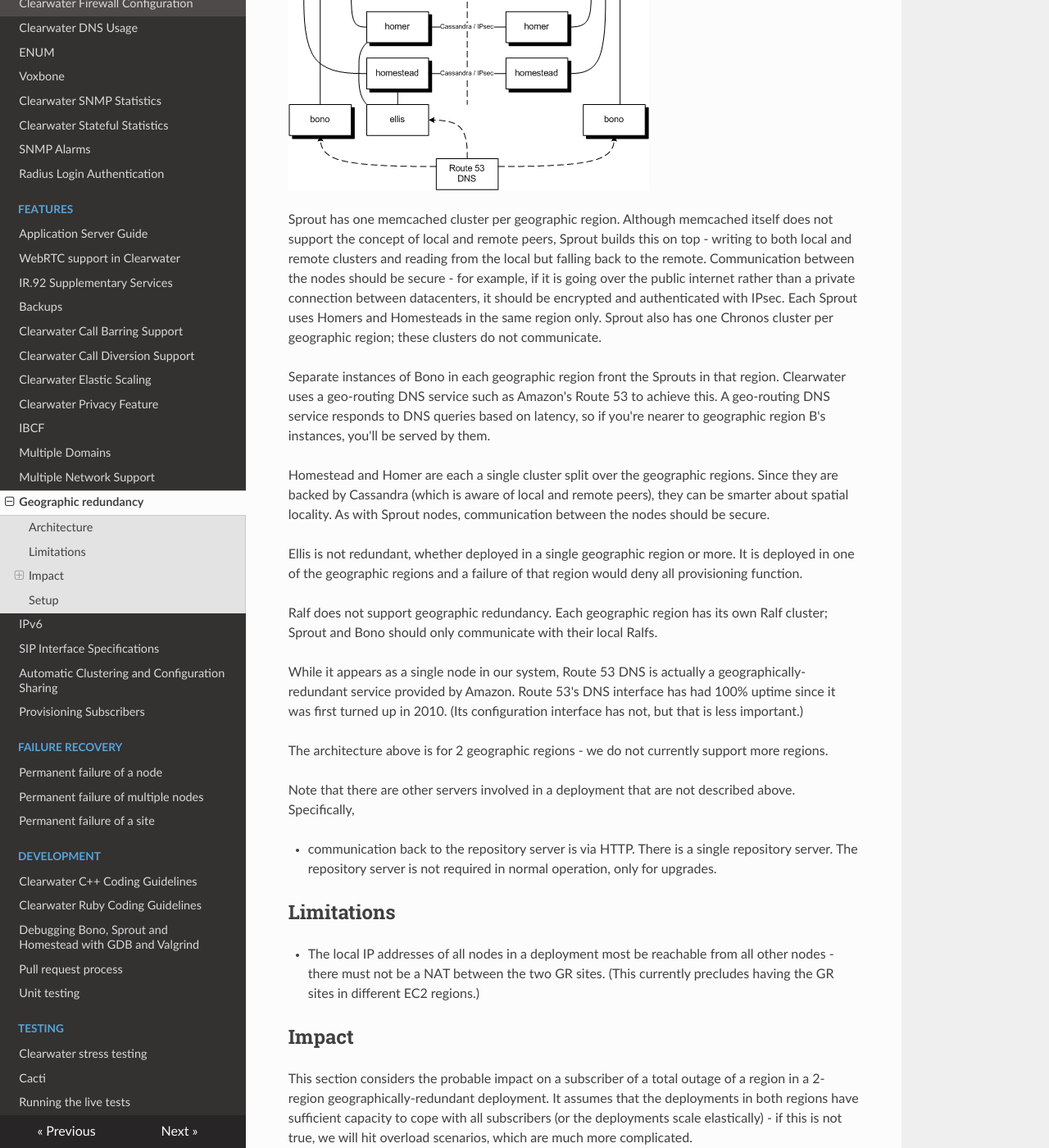
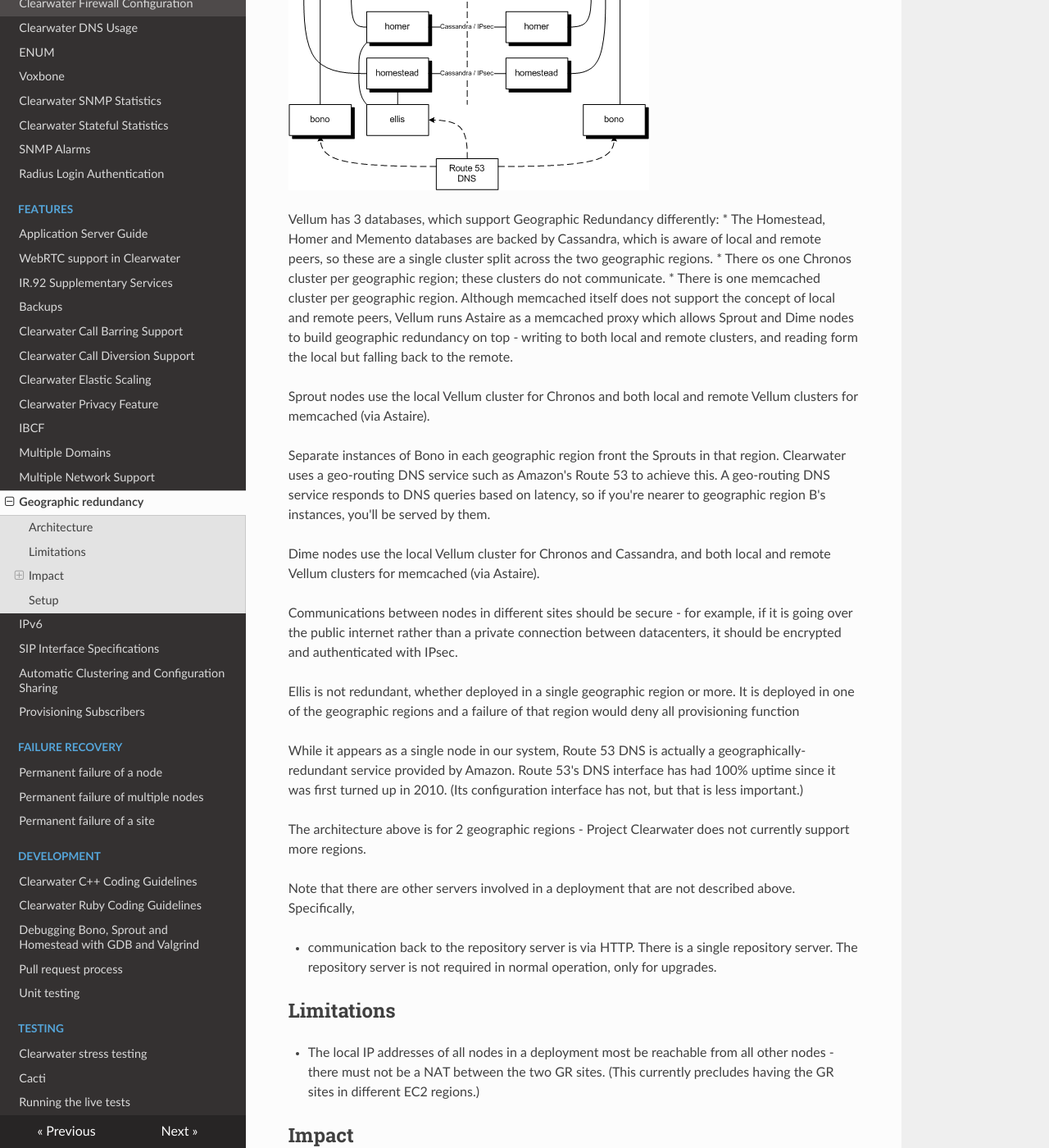
Before and after one commit to Metaswitch/clearwater-readthedocs, an MkDocs documentation site: the page built from docs/Geographic_redundancy.md, in a window 1280 px wide and 1400 px high, scrolled down 551 px. Shown: the whole window at 82% size. Built offline with MkDocs 1.6.1, drawn with Linux system fonts in a browser that asks for light colours; nearby versions of some CDN libraries; old or Windows-style settings are respelled for this version of MkDocs; some of the changed text lies outside the part shown.

Commit message:
First pass at updating GR docs for split-state

```diff
--- a/docs/Geographic_redundancy.md
+++ b/docs/Geographic_redundancy.md
@@ -13,43 +13,28 @@ The architecture of a geographically-redundant system is as follows.
 
 ![Diagram](img/Geographic_redundancy_diagram.png)
 
-Sprout has one memcached cluster per geographic region. Although memcached
-itself does not support the concept of local and remote peers, Sprout builds
-this on top - writing to both local and remote clusters and reading from the
-local but falling back to the remote. Communication between the nodes should be
-secure - for example, if it is going over the public internet rather than a
-private connection between datacenters, it should be encrypted and
-authenticated with IPsec. Each Sprout uses Homers and Homesteads in the same
-region only. Sprout also has one Chronos cluster per geographic region; these
-clusters do not communicate.
+Vellum has 3 databases, which support Geographic Redundancy differently:
+* The Homestead, Homer and Memento databases are backed by Cassandra, which is aware of local and remote peers, so these are a single cluster split across the two geographic regions.
+* There os one Chronos cluster per geographic region; these clusters do not communicate.
+* There is one memcached cluster per geographic region. Although memcached itself does not support the concept of local and remote peers, Vellum runs Astaire as a memcached proxy which allows Sprout and Dime nodes to build geographic redundancy on top - writing to both local and remote clusters, and reading form the local but falling back to the remote.
 
-Separate instances of Bono in each geographic region front the Sprouts
-in that region.  Clearwater uses a geo-routing DNS service such as
-Amazon's Route&nbsp;53 to achieve this. A geo-routing DNS service
-responds to DNS queries based on latency, so if you're nearer to
-geographic region B's instances, you'll be served by them.
+Sprout nodes use the local Vellum cluster for Chronos and both local and remote Vellum clusters for memcached (via Astaire).
 
-Homestead and Homer are each a single cluster split over the
-geographic regions. Since they are backed by Cassandra (which is aware
-of local and remote peers), they can be smarter about spatial
-locality. As with Sprout nodes, communication between the nodes should be
-secure.
+Separate instances of Bono in each geographic region front the Sprouts in that region.  Clearwater uses a geo-routing DNS service such as Amazon's Route&nbsp;53 to achieve this. A geo-routing DNS service responds to DNS queries based on latency, so if you're nearer to geographic region B's instances, you'll be served by them.
 
-Ellis is not redundant, whether deployed in a single geographic region
-or more. It is deployed in one of the geographic regions and a failure
-of that region would deny all provisioning function.
+Dime nodes use the local Vellum cluster for Chronos and Cassandra, and both local and remote Vellum clusters for memcached (via Astaire).
 
-Ralf does not support geographic redundancy. Each geographic region has its
-own Ralf cluster; Sprout and Bono should only communicate with their local
-Ralfs.
+Communications between nodes in different sites should be secure - for example, if it is going over the public internet rather than a private connection between datacenters, it should be encrypted and authenticated with IPsec.
+
+Ellis is not redundant, whether deployed in a single geographic region or more. It is deployed in one of the geographic regions and a failure of that region would deny all provisioning function
+
 
 While it appears as a single node in our system, Route 53 DNS is actually a
 geographically-redundant service provided by Amazon. Route 53's DNS
 interface has had 100% uptime since it was first turned up in 2010.
 (Its configuration interface has not, but that is less important.)
 
-The architecture above is for 2 geographic regions - we do not currently
-support more regions.
+The architecture above is for 2 geographic regions - Project Clearwater does not currently support more regions.
 
 Note that there are other servers involved in a deployment that are not
 described above. Specifically,
@@ -147,9 +132,9 @@ follows.
 2.  Set up DNS (probably using SRV records) so that:
     -   Bono nodes prefer the Sprout node local to them, but will fail over to
         the one in the other site.
-    -   Sprout nodes only use the Homer, Homestead and Ralf nodes in their
+    -   Sprout nodes only use the Homer, Dime and Vellum nodes in their
         local site.
-    -   The Ellis node ony uses the Homer and Homesteads in its local site.
+    -   The Ellis node ony uses the Homer and Vellum nodes in its local site.
 3.  Configure Route 53 to forward requests for Bono according to latency.
     To do this, for each region, create one record set, as follows.
     -   Name: &lt;shared (non-geographically-redundant) DNS name\>
```
